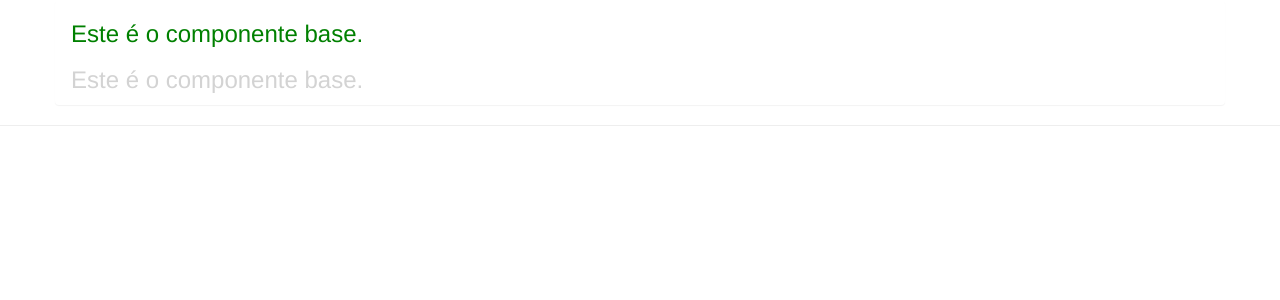
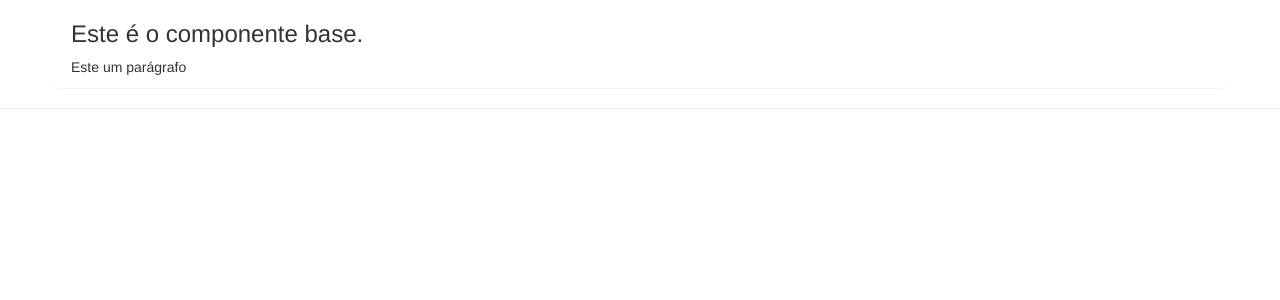
Before and after one commit to tkdkill/primeiro, an Angular app: page / in a window 1280 px wide. Shown: the top 300 px of the page. Built offline with nearby package versions, Linux system fonts and the light colour scheme.

Commit message:
08-11-2017

```diff
--- a/src/app/app.component.html
+++ b/src/app/app.component.html
@@ -1,5 +1,5 @@
 <div class="container panel paner-default">
-<h3 class="cor">Este é o componente base.</h3>
-<h3 class="cor2">Este é o componente base.</h3>
+<h3>Este é o componente base.</h3>
+<p class="cor">Este um parágrafo</p>
 </div>
 <hr>
--- a/src/app/app.component.ts
+++ b/src/app/app.component.ts
@@ -3,11 +3,7 @@ import { Component } from '@angular/core';
 @Component({
   selector: 'app-root',
   templateUrl: './app.component.html',
-  //styleUrls: ['./app.component.css']
-  styles: [
-    `.cor{color: green;}`,
-    `.cor2{color: lightgray;}`
-  ]
+  styleUrls: ['./app.component.css']
 })
 export class AppComponent {
   title = 'Primeiro';
--- a/src/index.html
+++ b/src/index.html
@@ -18,6 +18,7 @@
       <app-root></app-root>
 
 
+
 </body>
 
 </html>
```
